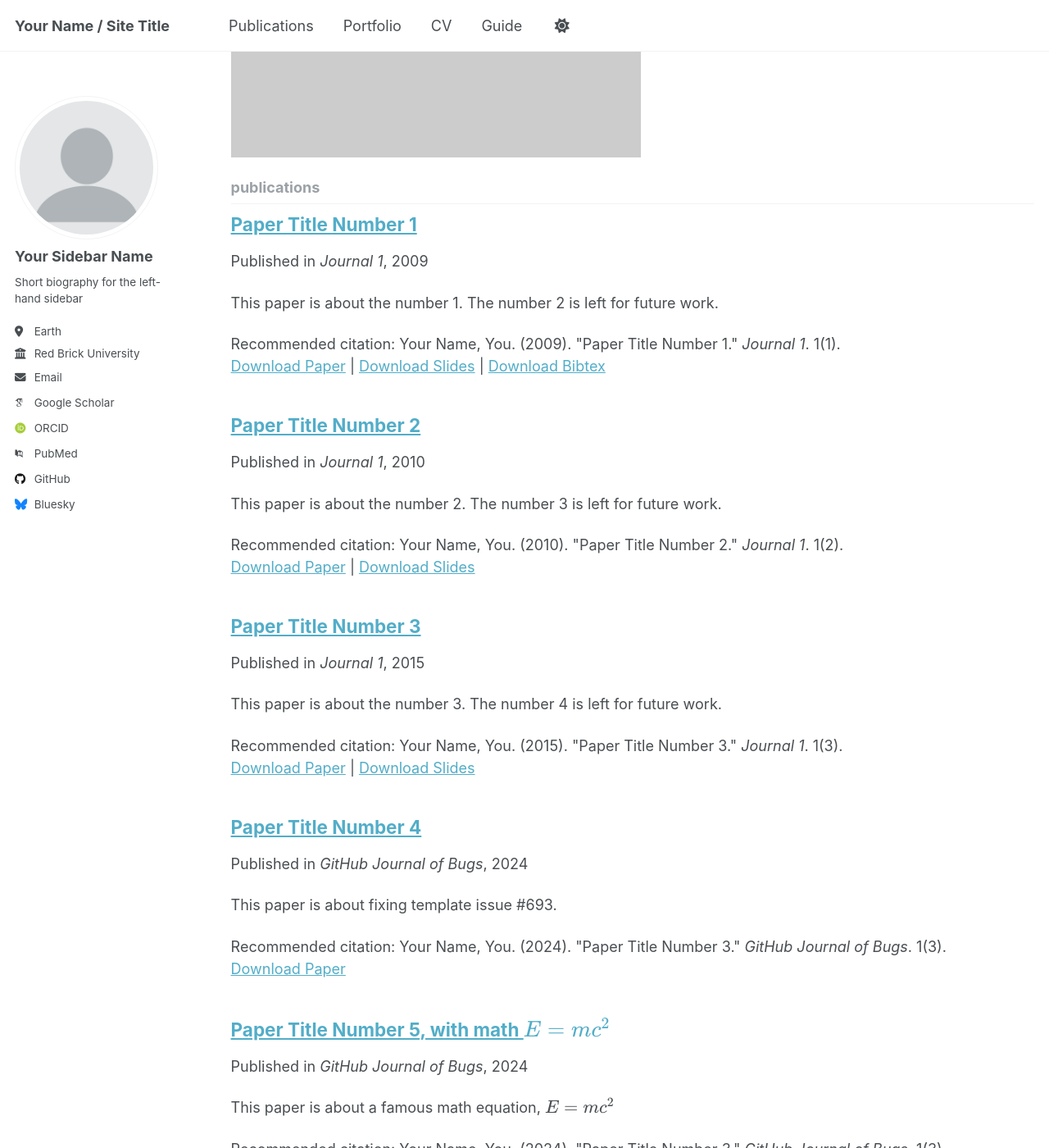
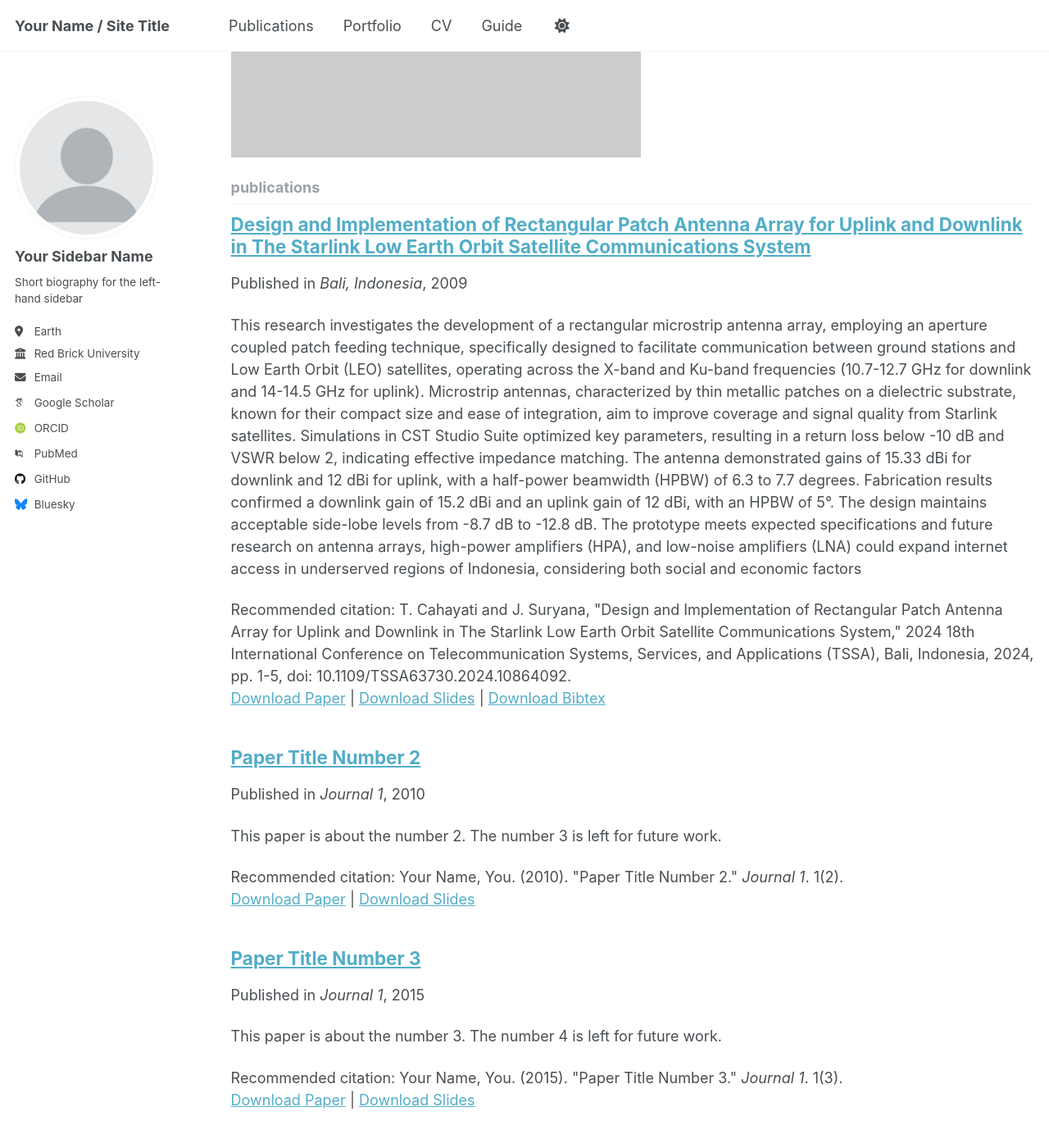
Before and after one commit to triskacahayati/triskacahayati.github.io, a Jekyll site: the page built from _pages/collection-archive.html, in a window 1280 px wide and 1400 px high, scrolled down 893 px. Shown: the whole window at 82% size. Built offline with Jekyll 4.4.1, drawn with Linux system fonts in a browser that asks for light colours; some web fonts are replaced.

Commit message:
Paper_1.md

```diff
--- a/_publications/2009-10-01-paper-title-number-1.md
+++ b/_publications/2009-10-01-paper-title-number-1.md
@@ -1,14 +1,13 @@
 ---
-title: "Paper Title Number 1"
+title: "Design and Implementation of Rectangular Patch Antenna Array for Uplink and Downlink in The Starlink Low Earth Orbit Satellite Communications System"
 collection: publications
-category: manuscripts
-permalink: /publication/2009-10-01-paper-title-number-1
-excerpt: 'This paper is about the number 1. The number 2 is left for future work.'
-date: 2009-10-01
-venue: 'Journal 1'
-slidesurl: 'http://academicpages.github.io/files/slides1.pdf'
-paperurl: 'http://academicpages.github.io/files/paper1.pdf'
-bibtexurl: 'http://academicpages.github.io/files/bibtex1.bib'
-citation: 'Your Name, You. (2009). &quot;Paper Title Number 1.&quot; <i>Journal 1</i>. 1(1).'
+category: Conference
+permalink: https://ieeexplore.ieee.org/document/10864092
+excerpt: 'This research investigates the development of a rectangular microstrip antenna array, employing an aperture coupled patch feeding technique, specifically designed to facilitate communication between ground stations and Low Earth Orbit (LEO) satellites, operating across the X-band and Ku-band frequencies (10.7-12.7 GHz for downlink and 14-14.5 GHz for uplink). Microstrip antennas, characterized by thin metallic patches on a dielectric substrate, known for their compact size and ease of integration, aim to improve coverage and signal quality from Starlink satellites. Simulations in CST Studio Suite optimized key parameters, resulting in a return loss below -10 dB and VSWR below 2, indicating effective impedance matching. The antenna demonstrated gains of 15.33 dBi for downlink and 12 dBi for uplink, with a half-power beamwidth (HPBW) of 6.3 to 7.7 degrees. Fabrication results confirmed a downlink gain of 15.2 dBi and an uplink gain of 12 dBi, with an HPBW of 5°. The design maintains acceptable side-lobe levels from -8.7 dB to -12.8 dB. The prototype meets expected specifications and future research on antenna arrays, high-power amplifiers (HPA), and low-noise amplifiers (LNA) could expand internet access in underserved regions of Indonesia, considering both social and economic factors'
+venue: 'Bali, Indonesia'
+slidesurl: 'http://triskacahayati.github.io/files/slides1.pdf'
+paperurl: 'http://triskacahayati.github.io/files/paper1.pdf'
+bibtexurl: 'http://triskacahayati.github.io/files/bibtex1.bib'
+citation: 'T. Cahayati and J. Suryana, "Design and Implementation of Rectangular Patch Antenna Array for Uplink and Downlink in The Starlink Low Earth Orbit Satellite Communications System," 2024 18th International Conference on Telecommunication Systems, Services, and Applications (TSSA), Bali, Indonesia, 2024, pp. 1-5, doi: 10.1109/TSSA63730.2024.10864092.'
 ---
 The contents above will be part of a list of publications, if the user clicks the link for the publication than the contents of section will be rendered as a full page, allowing you to provide more information about the paper for the reader. When publications are displayed as a single page, the contents of the above "citation" field will automatically be included below this section in a smaller font.
```
